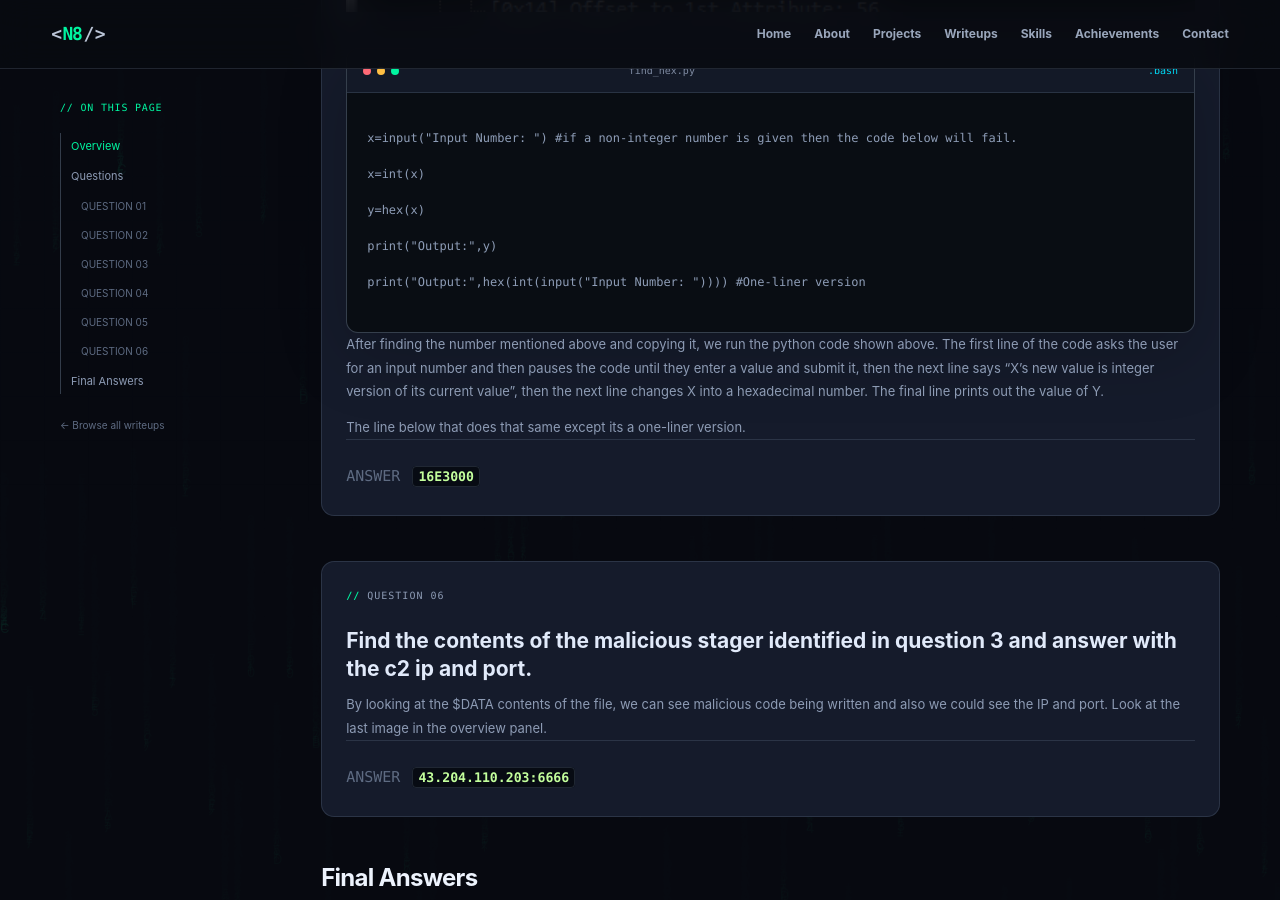
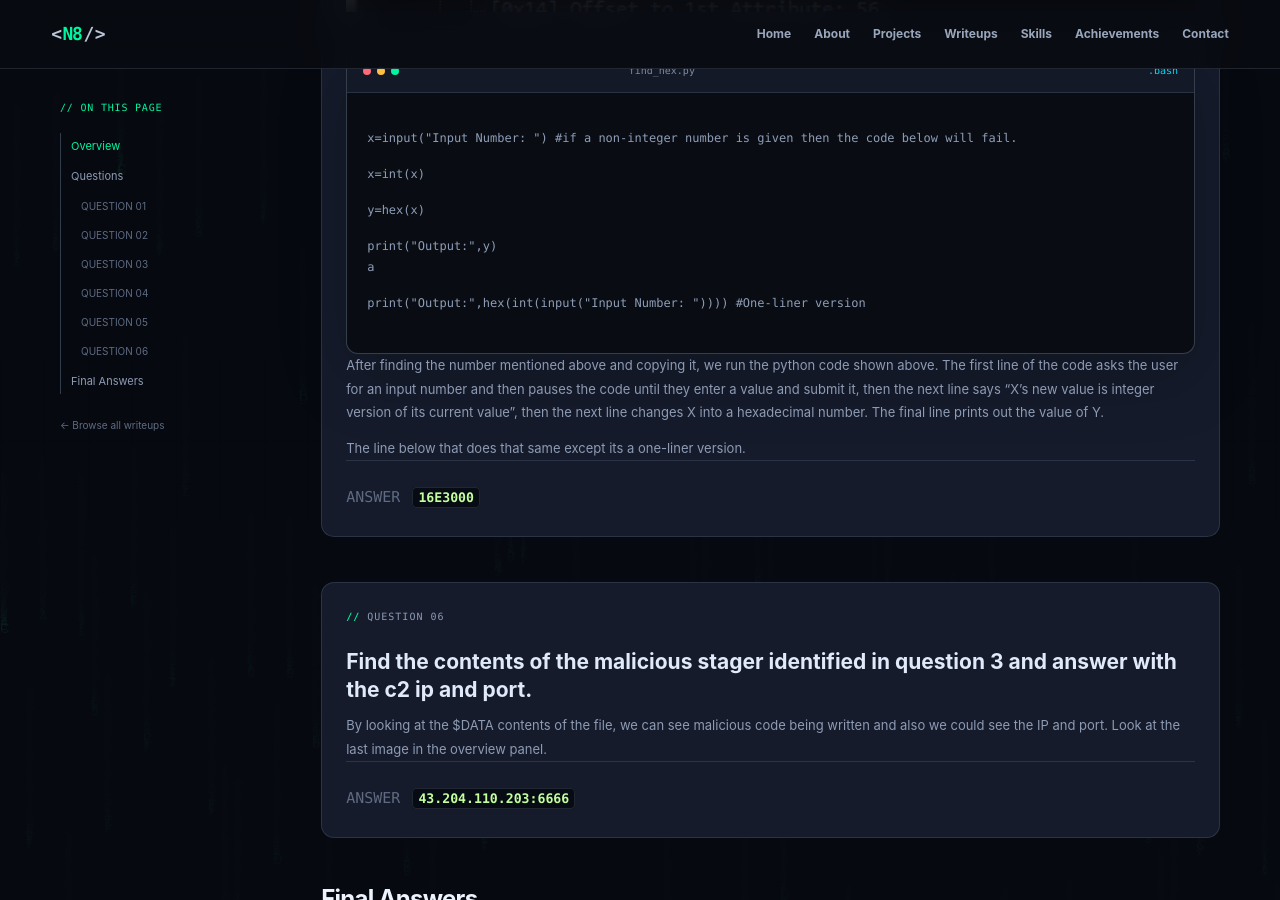
Before and after one commit to Ningen820/Ningen820.github.io, a Jekyll site: the page built from _writeups/bft.md, in a window 1280 px wide and 900 px high, scrolled down 4800 px. Built offline with Jekyll 4.4.1, drawn with Linux system fonts in a browser that asks for light colours.

Commit message:
Update bft.md

```diff
--- a/_writeups/bft.md
+++ b/_writeups/bft.md
@@ -76,7 +76,7 @@ cards:
     terminal_output1: "x=input(\"Input Number: \") #if a non-integer number is given then the code below will fail."
     terminal_output2: "x=int(x)"
     terminal_output3: "y=hex(x)"
-    terminal_output4: "print(\"Output:\",y)"
+    terminal_output4: "print(\"Output:\",y)\n a"
     terminal_output5: ""
     terminal_output6: "print(\"Output:\",hex(int(input(\"Input Number: \"))))  #One-liner version"
     explanation3: |
```
